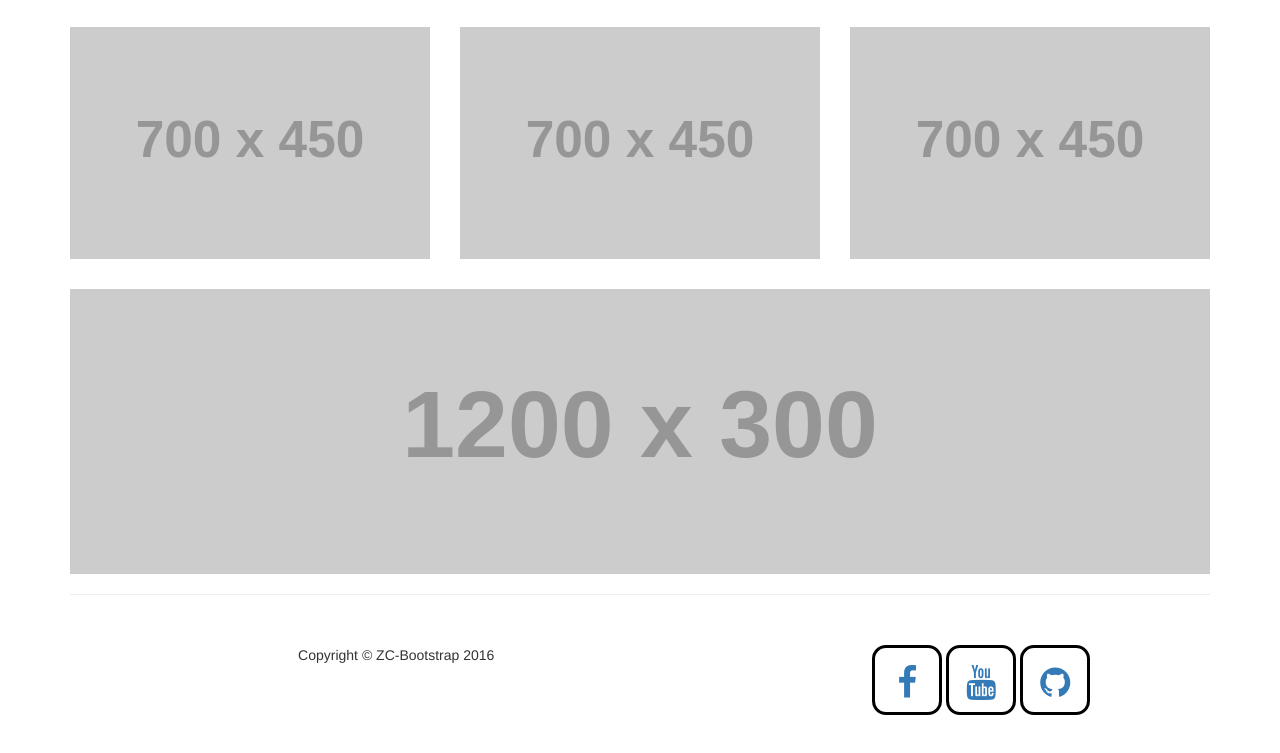
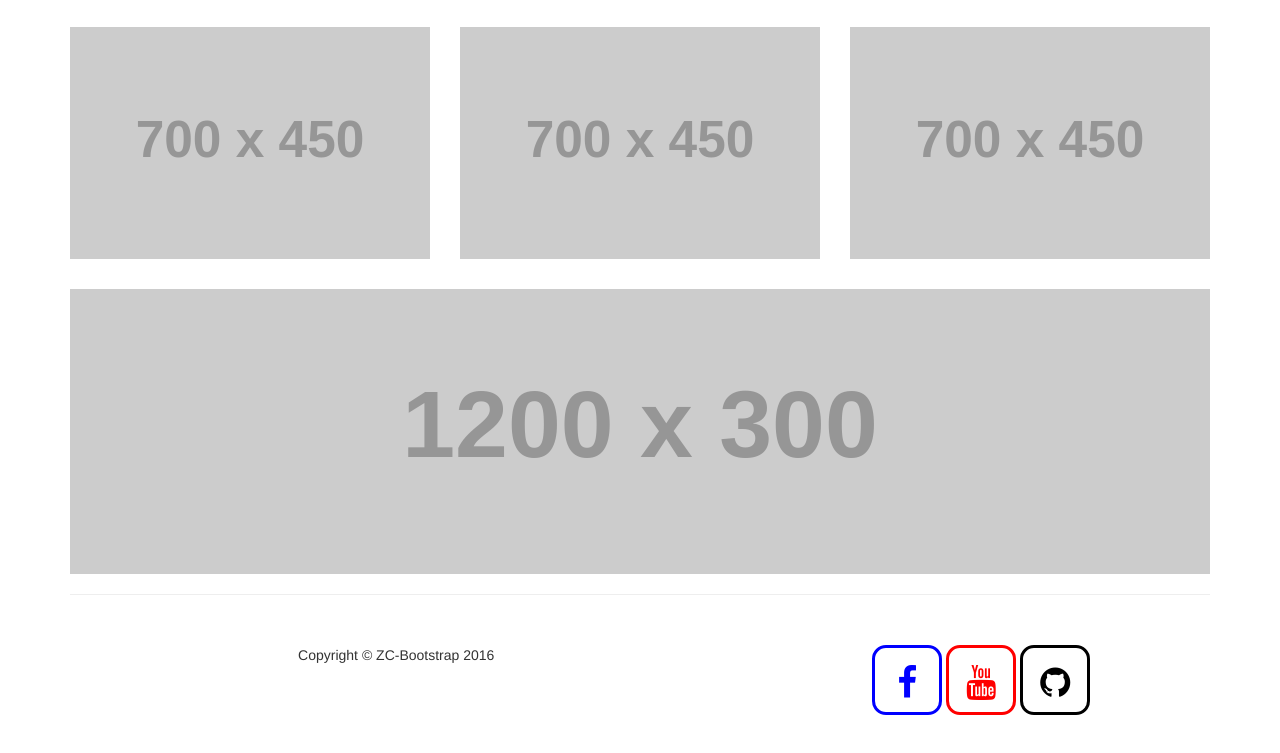
Before and after one commit to sajben94/ZC-Bootstrap, a plain HTML site: page index.html in a window 1280 px wide. Shown: the part 1326-2079 px from the top of the page. Drawn offline with Linux system fonts and the light colour scheme; placeholder pictures from the web are drawn by us.

Commit message:
CSS pre social icon

```diff
--- a/css/index.css
+++ b/css/index.css
@@ -75,3 +75,18 @@ footer {
   height: 2em;
   line-height: 2em;
 }
+
+.fa-facebook{
+  color: blue;
+  border-color: blue;
+}
+
+.fa-youtube{
+  color: red;
+  border-color: red;
+}
+
+.fa-github{
+  color: black;
+  border-color: black;
+}
```
